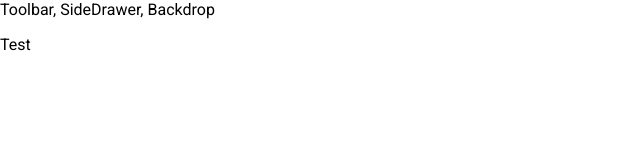
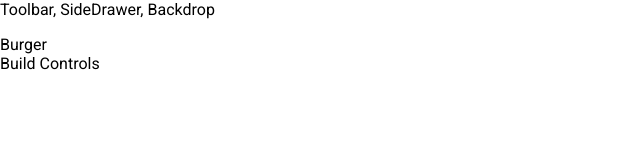
Before and after one commit to Jamerrone/react-16-the-complete-guide, a React app in the folder 8-the-burger-builder/: page / in a window 1280 px wide. Shown: the top 160 px of the page, without its empty margins (0-640 px from the left). Built offline with nearby package versions, Linux system fonts and the light colour scheme.

Commit message:
Create: the burger builder container

```diff
--- a/8-the-burger-builder/src/App.js
+++ b/8-the-burger-builder/src/App.js
@@ -1,13 +1,14 @@
 import React, { Component } from 'react';
 
 import Layout from './components/Layout/Layout';
+import BurgerBuilder from './containers/BurgerBuilder/BurgerBuilder';
 
 class App extends Component {
   render() {
     return (
       <div>
         <Layout>
-          <p>Test</p>
+          <BurgerBuilder />
         </Layout>
       </div>
     );
--- /dev/null
+++ b/8-the-burger-builder/src/components/Layout/Layout.css
@@ -0,0 +1,3 @@
+.Content {
+  margin-top: 16px;
+}
--- a/8-the-burger-builder/src/components/Layout/Layout.js
+++ b/8-the-burger-builder/src/components/Layout/Layout.js
@@ -2,10 +2,12 @@
 
 import Aux from '../../hoc/Aux';
 
+import classes from './Layout.css';
+
 const layout = props => (
   <Aux>
     <div>Toolbar, SideDrawer, Backdrop</div>
-    <main>{props.children}</main>
+    <main className={classes.Content}>{props.children}</main>
   </Aux>
 );
 
--- /dev/null
+++ b/8-the-burger-builder/src/containers/BurgerBuilder/BurgerBuilder.js
@@ -0,0 +1,16 @@
+import React, { Component } from 'react';
+
+import Aux from '../../hoc/Aux';
+
+class BurgerBuilder extends Component {
+  render() {
+    return (
+      <Aux>
+        <div>Burger</div>
+        <div>Build Controls</div>
+      </Aux>
+    );
+  }
+}
+
+export default BurgerBuilder;
```
